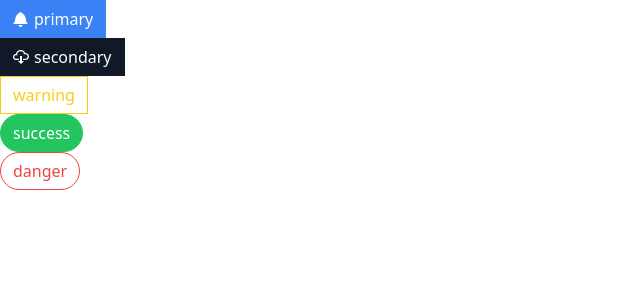
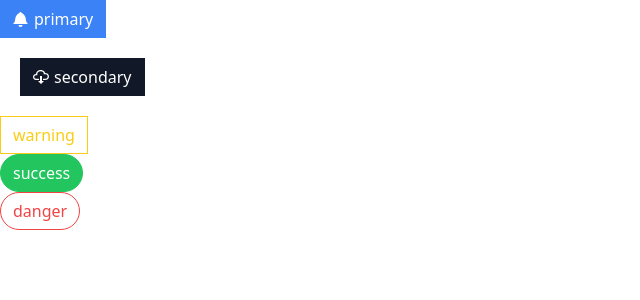
Before and after one commit to ArthurRaimann/comps, a React (Vite) app: page / in a window 1280 px wide. Shown: the top 300 px of the page, without its empty margins (0-640 px from the left). Built offline with nearby package versions, Linux system fonts and the light colour scheme.

Commit message:
end of 10

```diff
--- a/src/App.tsx
+++ b/src/App.tsx
@@ -2,16 +2,20 @@
 import { GoBell, GoCloudDownload } from 'react-icons/go';
 
 function App() {
+  const handleClick = () => {
+    console.log('Click');
+  };
+
   return (
     <div className="App">
       <div>
-        <Button primary>
+        <Button primary onClick={handleClick}>
           <GoBell />
           primary
         </Button>
       </div>
       <div>
-        <Button secondary>
+        <Button secondary className="m-5">
           <GoCloudDownload />
           secondary
         </Button>
--- a/src/Button.tsx
+++ b/src/Button.tsx
@@ -10,6 +10,7 @@
   danger,
   outline,
   rounded,
+  ...rest
 }: ButtonPropsType) {
   const count: number =
     Number(!!primary) +
@@ -28,7 +29,10 @@
     console.log('ERROR: ', error.message);
   }
 
-  const classes = classnames('flex items-center px-3 py-1.5 border', {
+  const classes = classnames(
+    rest.className,
+    'flex items-center px-3 py-1.5 border',
+    {
       'border-blue-500': primary,
       'bg-blue-500 text-white': primary && !outline,
       'border-gray-900 ': secondary,
@@ -40,18 +44,20 @@
       'border-red-500 ': danger,
       'bg-red-500 text-white': danger && !outline,
       'rounded-full': rounded,
-  });
-
-  const classesOutline = classnames({
       'bg-white': outline,
       'text-blue-500': outline && primary,
       'text-gray-900': outline && secondary,
       'text-green-500': outline && success,
       'text-yellow-400': outline && warning,
       'text-red-500': outline && danger,
-  });
+    }
+  );
 
-  return <button className={`${classes} ${classesOutline}`}>{children}</button>;
+  return (
+    <button {...rest} className={classes}>
+      {children}
+    </button>
+  );
 }
 
 export default Button;
--- a/src/models/buttonModel.tsx
+++ b/src/models/buttonModel.tsx
@@ -1,4 +1,4 @@
-import { ReactNode } from 'react';
+import { MouseEventHandler, ReactNode } from 'react';
 
 export interface ButtonPropsType {
   children: ReactNode;
@@ -9,4 +9,7 @@
   danger?: boolean;
   outline?: boolean;
   rounded?: boolean;
+  onClick?: MouseEventHandler;
+  className?: string;
+  rest?: any;
 }
```
Lines whose indentation alone changed are shown as unchanged.
